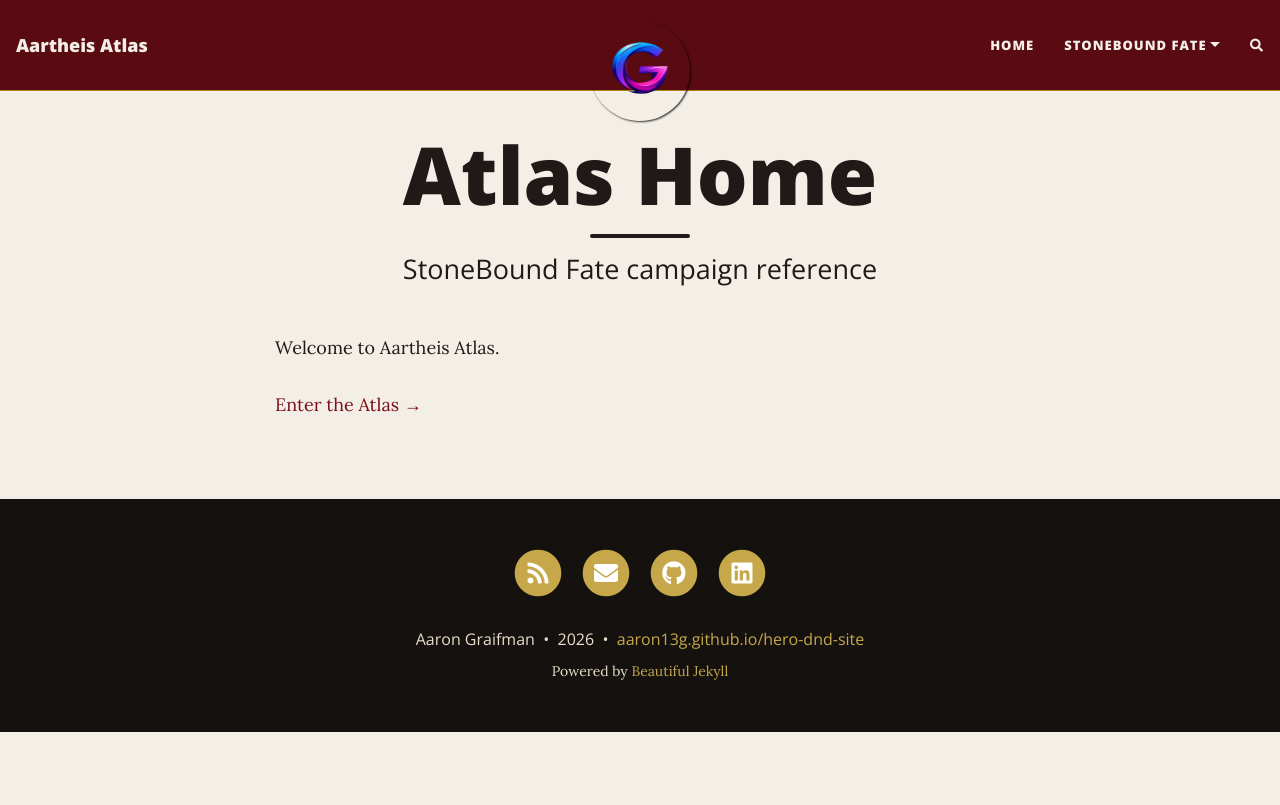
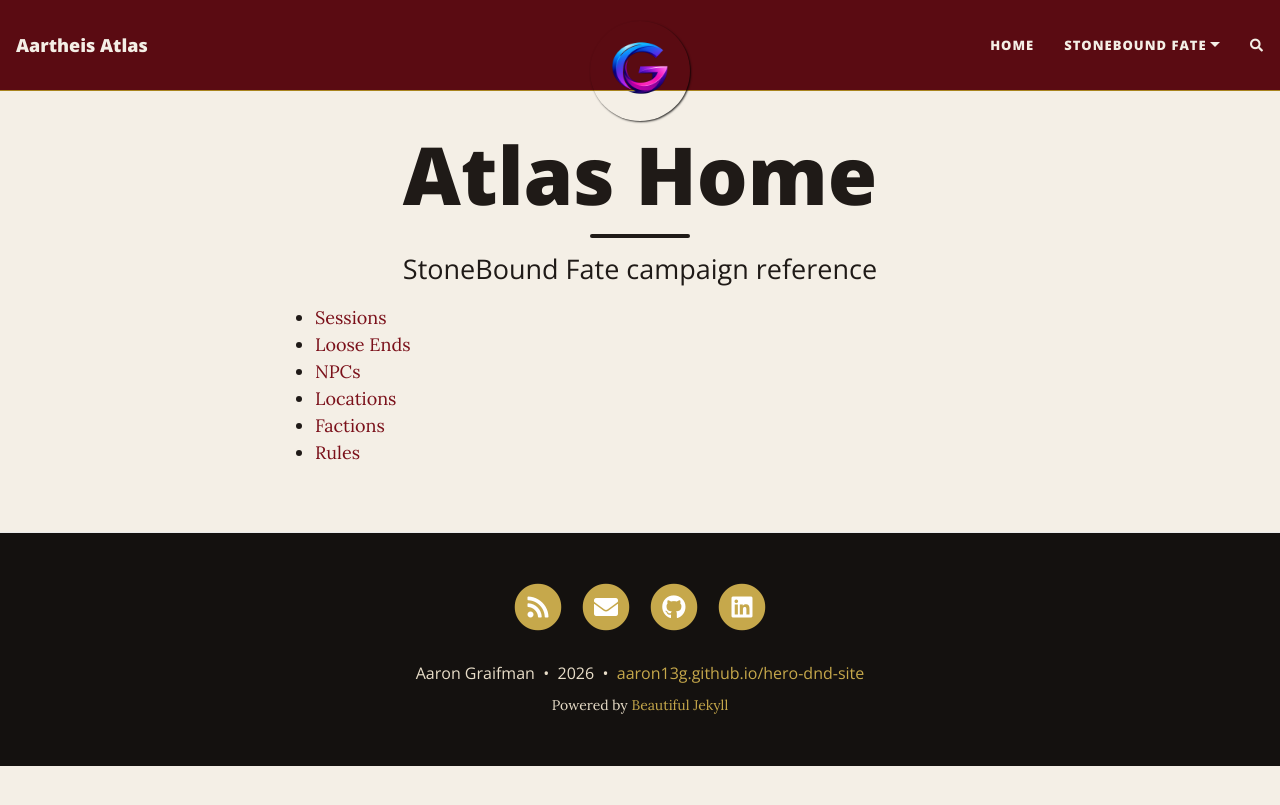
Before and after one commit to aaron13g/hero-dnd-site, a Jekyll site: the page built from atlas/index.md, in a window 1280 px wide. Shown: the top 805 px of the page. Built offline with Jekyll 4.4.1, drawn with Linux system fonts in a browser that asks for light colours; nearby versions of some CDN libraries; comment, search, counter and statistics services are not loaded.

Commit message:
Add navigation links to Atlas home page

```diff
--- a/atlas/index.md
+++ b/atlas/index.md
@@ -4,5 +4,11 @@ title: Atlas Home
 subtitle: StoneBound Fate campaign reference
 ---
 
-Welcome to Aartheis Atlas.
-<p><a href="{{ site.baseurl }}/atlas/">Enter the Atlas →</a></p>
+<ul>
+  <li><a href="{{ site.baseurl }}/atlas/sessions">Sessions</a></li>
+  <li><a href="{{ site.baseurl }}/atlas/loose-ends">Loose Ends</a></li>
+  <li><a href="{{ site.baseurl }}/atlas/npcs">NPCs</a></li>
+  <li><a href="{{ site.baseurl }}/atlas/locations">Locations</a></li>
+  <li><a href="{{ site.baseurl }}/atlas/factions">Factions</a></li>
+  <li><a href="{{ site.baseurl }}/atlas/rules">Rules</a></li>
+</ul>
```
